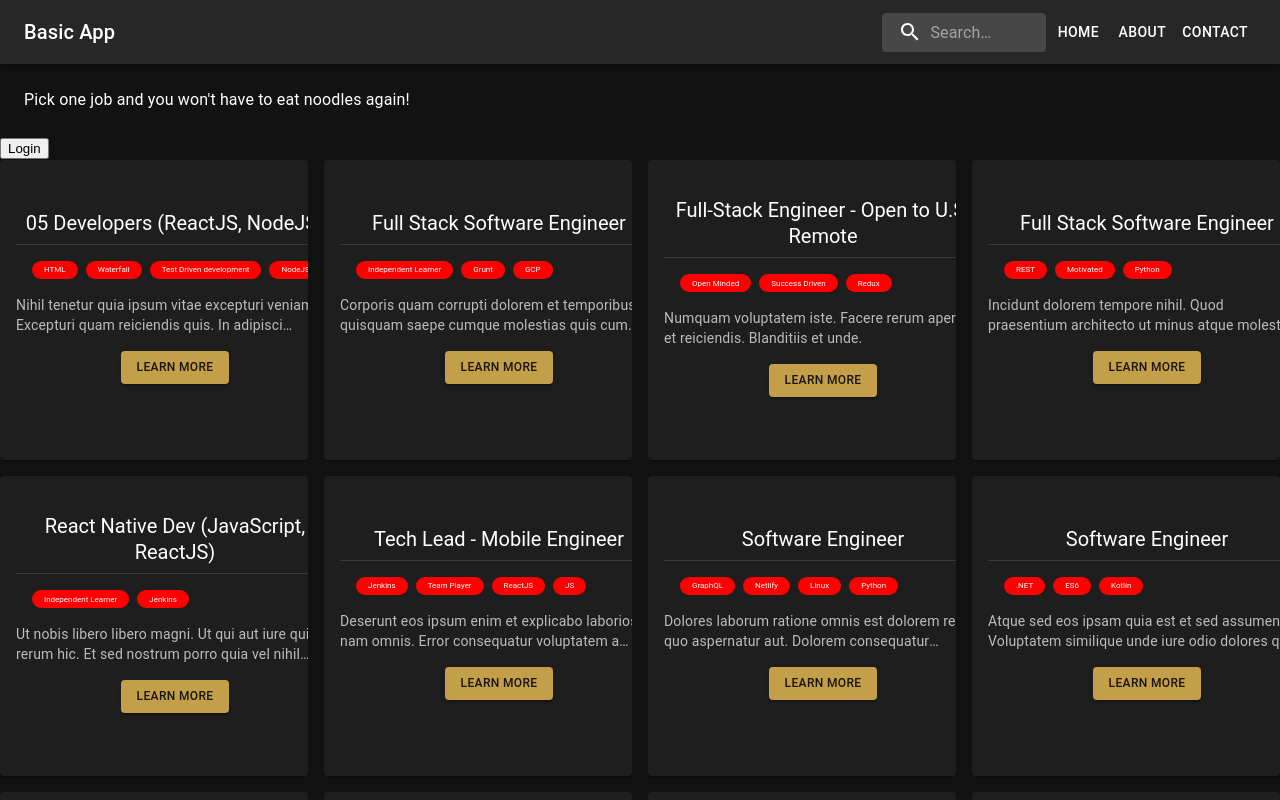
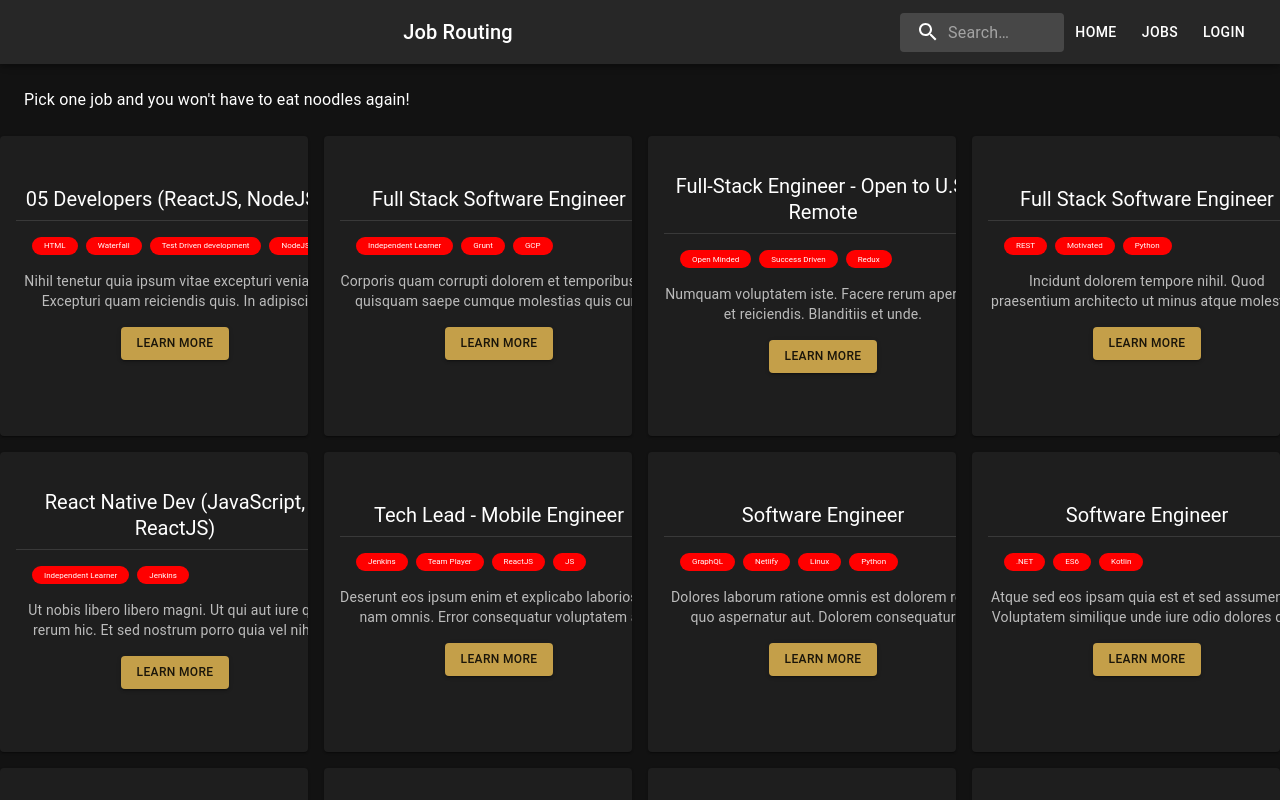
Before and after one commit to minhtam220/ftw_react_MuiBasicApp, a React (Create React App) app: page /home in a window 1280 px wide. Shown: the top 800 px of the page. Built offline with nearby package versions, Linux system fonts and the light colour scheme.

Commit message:
make use of authcontext

```diff
--- a/src/App.js
+++ b/src/App.js
@@ -10,12 +10,9 @@ import NavigationBar from "./components/NavigationBar";
 import JobCard from "./components/JobCard";
 import BasicPagination from "./components/BasicPagination";
 import { useState } from "react";
-import { Login } from "./components/Login";
-import { Logout } from "./components/Logout";
 
+//new codes
 import { Route, Routes, useLocation } from "react-router-dom";
-import { Main } from "./pages/Main";
-import { Modal } from "./pages/Modal";
 
 const theme = createTheme({
   palette: {
@@ -31,65 +28,29 @@ const theme = createTheme({
 
 export default function App() {
   //implement login
-  const [loggedIn, setLoggedIn] = useState(false);
+  const [loggedIn, setLoggedIn] = useState(true);
 
-  const handleLogin = (status) => {
-    setLoggedIn(status);
+  const handleLogin = () => {
+    setLoggedIn(true);
   };
 
-  const handleLogout = (status) => {
-    setLoggedIn(status);
+  const handleLogout = () => {
+    setLoggedIn(false);
   };
 
   //implement search
   let jobs = getJobs();
   let [searchParams, setSearchParams] = useSearchParams();
 
+  const location = useLocation();
+  const background = location.state && location.state.background;
+
   return (
     <ThemeProvider theme={theme}>
-      <NavigationBar
-        searchParams={searchParams}
-        setSearchParams={setSearchParams}
-      />
-      {loggedIn ? (
-        <Logout onLogout={handleLogout} />
-      ) : (
-        <Login onLogin={handleLogin} />
-      )}
-      <Grid container spacing={2}>
-        {jobs
-
-          .filter((job) => {
-            let filter = searchParams.get("filter");
-            if (!filter) return true;
-            let title = job.title.toLowerCase();
-            return title.startsWith(filter.toLowerCase());
-          })
-
-          .slice(0, 20)
-
-          .map((job) => (
-            <Grid item xs={12} md={4} lg={3}>
-              <JobCard
-                loggedIn={loggedIn}
-                handleLogin={handleLogin}
-                job={job}
-              />
-            </Grid>
-          ))}
-      </Grid>
-      <Box
-        sx={{
-          display: "flex",
-          justifyContent: "center",
-          p: 1,
-          m: 1,
-          bgcolor: "background.paper",
-          borderRadius: 1,
-        }}
-      >
-        <BasicPagination />
-      </Box>
+      <div className="App">
+        <NavigationBar></NavigationBar>
+        <Outlet></Outlet>
+      </div>
     </ThemeProvider>
   );
 }
--- /dev/null
+++ b/src/AuthContext.js
@@ -0,0 +1,21 @@
+import React, { createContext, useState } from "react";
+
+export const AuthContext = createContext();
+
+export const AuthProvider = ({ children }) => {
+  const [isAuthenticated, setIsAuthenticated] = useState(false);
+
+  const login = () => {
+    setIsAuthenticated(true);
+  };
+
+  const logout = () => {
+    setIsAuthenticated(false);
+  };
+
+  return (
+    <AuthContext.Provider value={{ isAuthenticated, login, logout }}>
+      {children}
+    </AuthContext.Provider>
+  );
+};
--- a/src/components/JobCard.js
+++ b/src/components/JobCard.js
@@ -9,7 +9,9 @@ import { Modal } from "@mui/material";
 import { useState } from "react";
 import { styled, alpha } from "@mui/material/styles";
 
-import { LoginForm } from "./LoginForm";
+import { getJob } from "../data.js";
+import { Link, Outlet, useSearchParams } from "react-router-dom";
+import { useParams, useNavigate, useLocation } from "react-router-dom";
 
 const style = {
   position: "absolute",
@@ -23,11 +25,13 @@ const style = {
   p: 4,
 };
 
-export default function JobCard({ loggedIn, handleLogin, job }) {
+export default function JobCard({ job }) {
   //implement modal
   const [open, setOpen] = React.useState(false);
   const handleOpen = () => setOpen(true);
   const handleClose = () => setOpen(false);
+
+  let navigate = useNavigate();
 
   return (
     <Card>
@@ -75,8 +79,12 @@ export default function JobCard({ loggedIn, handleLogin, job }) {
               borderRadius: 1,
             }}
           >
+            <Link
+              key={job.id}
+              to={`/jobs/${job.id}`}
+              style={{ textDecoration: "none" }}
+            >
               <Button
-              onClick={handleOpen}
                 variant="contained"
                 sx={{
                   alignContent: "center",
@@ -90,37 +98,7 @@ export default function JobCard({ loggedIn, handleLogin, job }) {
               >
                 Learn more
               </Button>
-            <Modal
-              open={open}
-              onClose={handleClose}
-              aria-labelledby="modal-modal-title"
-              aria-describedby="modal-modal-description"
-            >
-              {loggedIn ? (
-                <Box sx={style}>
-                  <Typography
-                    id="modal-modal-title"
-                    variant="h6"
-                    component="h2"
-                  >
-                    {job.title}
-                  </Typography>
-                  <Typography id="modal-modal-description" sx={{ mt: 2 }}>
-                    {job.description}
-                    <br />
-                    Location: {job.city}
-                    <br />
-                    Experience: {job.yearsXPExpected}
-                    <br />
-                    Salary: {job.salaryLow} - {job.salaryHigh}
-                  </Typography>
-                </Box>
-              ) : (
-                <Box sx={style}>
-                  <LoginForm handleLogin={handleLogin} />
-                </Box>
-              )}
-            </Modal>
+            </Link>
           </Box>
         </CardContent>
       </CardActionArea>
--- a/src/components/NavigationBar.js
+++ b/src/components/NavigationBar.js
@@ -16,6 +16,9 @@ import Button from "@mui/material/Button";
 import { styled, alpha } from "@mui/material";
 import InputBase from "@mui/material/InputBase";
 import SearchIcon from "@mui/icons-material/Search";
+
+import { useContext } from "react";
+import { AuthContext } from "../AuthContext";
 
 const Search = styled("div")(({ theme }) => ({
   position: "relative",
@@ -59,9 +62,9 @@ const StyledInputBase = styled(InputBase)(({ theme }) => ({
   },
 }));
 
-const navItems = ["Home", "About", "Contact"];
+const navItems = ["Home", "Jobs"];
 
-export default function NavigationBar({ searchParams, setSearchParams }) {
+export default function NavigationBar({ loggedIn, handleLogout }) {
   const [mobileOpen, setMobileOpen] = React.useState(false);
 
   const handleDrawerToggle = () => {
@@ -86,26 +89,20 @@ export default function NavigationBar({ searchParams, setSearchParams }) {
     </Box>
   );
 
+  const { login } = useContext(AuthContext);
+  const { isAuthenticated } = useContext(AuthContext);
+
   return (
     <Box sx={{ display: "flex" }}>
       <CssBaseline />
       <AppBar component="nav">
         <Toolbar>
-          <IconButton
-            color="inherit"
-            aria-label="open drawer"
-            edge="start"
-            onClick={handleDrawerToggle}
-            sx={{ mr: 2, display: { sm: "none" } }}
-          >
-            <MenuIcon />
-          </IconButton>
           <Typography
             variant="h6"
             component="div"
             sx={{ flexGrow: 1, display: { xs: "none", sm: "block" } }}
           >
-            Basic App
+            Job Routing
           </Typography>
 
           <Search>
@@ -115,27 +112,37 @@ export default function NavigationBar({ searchParams, setSearchParams }) {
             <StyledInputBase
               placeholder="Search…"
               inputProps={{ "aria-label": "search" }}
-              value={searchParams.get("filter") || ""}
-              onChange={(event) => {
-                let filter = event.target.value;
-                if (filter) {
-                  setSearchParams({ filter });
-                } else {
-                  setSearchParams({});
-                }
-              }}
+              value={""}
             />
           </Search>
 
           <Box sx={{ display: { xs: "none", sm: "block" } }}>
             {navItems.map((item) => (
-              <Button key={item} sx={{ color: "#fff" }}>
+              <Button key={item} sx={{ color: "#fff" }} href={`/${item}`}>
                 {item}
               </Button>
             ))}
           </Box>
+
+          <Box sx={{ display: { xs: "none", sm: "block" } }}>
+            {isAuthenticated ? (
+              <>
+                <Button sx={{ color: "#fff" }}>Hello Tam</Button>
+                <Button sx={{ color: "#fff" }} onClick={handleLogout}>
+                  Logout
+                </Button>
+              </>
+            ) : (
+              <>
+                <Button sx={{ color: "#fff" }} href={`/login`}>
+                  Login
+                </Button>
+              </>
+            )}
+          </Box>
         </Toolbar>
       </AppBar>
+
       <Box component="main" sx={{ p: 3 }}>
         <Toolbar />
         <Typography>
--- a/src/data.js
+++ b/src/data.js
@@ -1,5 +1,6 @@
 let jobs = [
   {
+    number: 0,
     id: "_cx62grqgd",
     companyId: "_1js1rb41w",
     title: "05 Developers (ReactJS, NodeJS)",
@@ -15,6 +16,7 @@ let jobs = [
     skills: ["HTML", "Waterfall", "Test Driven development", "NodeJS"],
   },
   {
+    number: 1,
     id: "_srt9zo8iz",
     companyId: "_xp6euaxae",
     title: "Full Stack Software Engineer",
@@ -30,6 +32,7 @@ let jobs = [
     skills: ["Independent Learner", "Grunt", "GCP"],
   },
   {
+    number: 2,
     id: "_hicjm0zgs",
     companyId: "_xp6euaxae",
     title: "Full-Stack Engineer - Open to U.S. Remote",
@@ -45,6 +48,7 @@ let jobs = [
     skills: ["Open Minded", "Success Driven", "Redux"],
   },
   {
+    number: 3,
     id: "_3ptahsno6",
     companyId: "_6s4fcvwqg",
     title: "Full Stack Software Engineer",
@@ -60,6 +64,7 @@ let jobs = [
     skills: ["REST", "Motivated", "Python"],
   },
   {
+    number: 4,
     id: "_o6m4p5c39",
     companyId: "_7xo50sanl",
     title: "React Native Dev (JavaScript, ReactJS)",
@@ -75,6 +80,7 @@ let jobs = [
     skills: ["Independent Learner", "Jenkins"],
   },
   {
+    number: 5,
     id: "_60sl6v1fo",
     companyId: "_lerjrekhx",
     title: "Tech Lead - Mobile Engineer",
@@ -97,6 +103,7 @@ let jobs = [
     ],
   },
   {
+    number: 6,
     id: "_59ky1v0i4",
     companyId: "_v86b2k3pv",
     title: "Software Engineer",
@@ -112,6 +119,7 @@ let jobs = [
     skills: ["GraphQL", "Netlify", "Linux", "Python"],
   },
   {
+    number: 7,
     id: "_9i69890qk",
     companyId: "_n85y8956i",
     title: "Software Engineer",
@@ -127,6 +135,7 @@ let jobs = [
     skills: [".NET", "ES6", "Kotlin"],
   },
   {
+    number: 8,
     id: "_7xywros7m",
     companyId: "_au9gk9akr",
     title: "Full Stack Developer (NodeJS, ReactJS)",
@@ -142,6 +151,7 @@ let jobs = [
     skills: ["Python", "Linux", "Independent Teammate"],
   },
   {
+    number: 9,
     id: "_d08d5p0ub",
     companyId: "_6s4fcvwqg",
     title: "Full Stack Software Engineer",
@@ -157,6 +167,7 @@ let jobs = [
     skills: ["Frontend", "Proactive Thinker", "Embedded Systems", "Vim"],
   },
   {
+    number: 10,
     id: "_53os00p0n",
     companyId: "_v86b2k3pv",
     title: "Full-stack Engineer (ReactJS, NodeJS)",
@@ -172,6 +183,7 @@ let jobs = [
     skills: ["JS", "VueJS", "Rancher"],
   },
   {
+    number: 11,
     id: "_5j4gwq5xc",
     companyId: "_1js1rb41w",
     title: "Full Stack Software Engineer",
@@ -187,6 +199,7 @@ let jobs = [
     skills: ["NPM", "Proactive Learner", "Rancher"],
   },
   {
+    number: 12,
     id: "_a5xilmap8",
     companyId: "_v86b2k3pv",
     title: "Frontend Engineer",
@@ -202,6 +215,7 @@ let jobs = [
     skills: ["Webpack", "Jenkins"],
   },
   {
+    number: 13,
     id: "_7ktixmpfu",
     companyId: "_2x5u1ahbm",
     title: "Full-stack Engineer (ReactJS, NodeJS)",
@@ -222,6 +236,6 @@ export function getJobs() {
   return jobs;
 }
 
-export function getJob(number) {
-  return jobs.find((job) => job.number === number);
+export function getJob(id) {
+  return jobs.find((job) => job.id === id);
 }
--- a/src/index.js
+++ b/src/index.js
@@ -1,11 +1,40 @@
 import React from "react";
 import ReactDOM from "react-dom/client";
+
+import { AuthProvider } from "./AuthContext";
+import {
+  BrowserRouter,
+  Routes,
+  Route,
+  Switch,
+  useParams,
+} from "react-router-dom";
+
 import App from "./App";
-import { BrowserRouter as Router } from "react-router-dom";
+import JobsPage from "./pages/JobsPage";
+import LoginPage from "./pages/LoginPage";
+import JobDetailPage from "./pages/JobDetailPage";
 
 const root = ReactDOM.createRoot(document.getElementById("root"));
 root.render(
-  <Router>
-    <App />
-  </Router>
+  <BrowserRouter>
+    <AuthProvider>
+      <Routes>
+        <Route path="/" element={<App />}>
+          <Route path="home" element={<JobsPage />} />
+          <Route path="jobs" element={<JobsPage />} />
+          <Route path="jobs/:jobId" element={<JobDetailPage />} />
+          <Route path="login" element={<LoginPage />} />
+        </Route>
+        <Route
+          path="*"
+          element={
+            <main style={{ padding: "1rem" }}>
+              <h2>There's nothing here!</h2>
+            </main>
+          }
+        />
+      </Routes>
+    </AuthProvider>
+  </BrowserRouter>
 );
--- /dev/null
+++ b/src/pages/JobDetailPage.js
@@ -0,0 +1,46 @@
+import * as React from "react";
+import Card from "@mui/material/Card";
+import CardContent from "@mui/material/CardContent";
+import Typography from "@mui/material/Typography";
+import { CardActionArea, Button, Box, Divider } from "@mui/material";
+import { Modal } from "@mui/material";
+import { useState } from "react";
+import { styled, alpha } from "@mui/material/styles";
+import { useParams, useNavigate, useLocation } from "react-router-dom";
+import { getJob } from "../data.js";
+
+const style = {
+  position: "absolute",
+  top: "50%",
+  left: "50%",
+  transform: "translate(-50%, -50%)",
+  width: 400,
+  bgcolor: "background.paper",
+  border: "2px solid #000",
+  boxShadow: 24,
+  p: 4,
+};
+
+export default function JobDetailPage() {
+  let navigate = useNavigate();
+  let location = useLocation();
+  let params = useParams();
+  let job = getJob(params.jobId);
+
+  return (
+    <Box sx={style}>
+      <Typography id="modal-modal-title" variant="h6" component="h2">
+        {job.title}
+      </Typography>
+      <Typography id="modal-modal-description" sx={{ mt: 2 }}>
+        {job.description}
+        <br />
+        Location: {job.city}
+        <br />
+        Experience: {job.yrsXPExpected}
+        <br />
+        Salary: {job.salaryLow} - {job.salaryHigh}
+      </Typography>
+    </Box>
+  );
+}
--- /dev/null
+++ b/src/pages/JobsPage.js
@@ -0,0 +1,59 @@
+import "../App.css";
+import { Link, useLocation, useSearchParams } from "react-router-dom";
+import { Grid } from "@mui/material";
+import JobCard from "../components/JobCard";
+import { getJobs } from "../data.js";
+import { Login } from "../components/Login";
+import { Logout } from "../components/Logout";
+import { createTheme, ThemeProvider } from "@mui/material/styles";
+
+import { useContext } from "react";
+import { AuthContext } from "../AuthContext";
+
+const theme = createTheme({
+  palette: {
+    mode: "dark",
+    primary: {
+      main: "#90caf9",
+      light: "#e3f2fd",
+      dark: "#42a5f5",
+      contrastText: "rgba(0,0,0,0.87)",
+    },
+  },
+});
+
+export default function JobsPage() {
+  const location = useLocation();
+
+  const { isAuthenticated } = useContext(AuthContext);
+  const { login } = useContext(AuthContext);
+  const { logout } = useContext(AuthContext);
+
+  //implement search
+  let jobs = getJobs();
+  let [searchParams, setSearchParams] = useSearchParams();
+
+  return (
+    <ThemeProvider theme={theme}>
+      <div>
+        <Grid container spacing={2}>
+          {jobs
+            .filter((job) => {
+              let filter = searchParams.get("filter");
+              if (!filter) return true;
+              let title = job.title.toLowerCase();
+              return title.startsWith(filter.toLowerCase());
+            })
+
+            .slice(0, 20)
+
+            .map((job) => (
+              <Grid item xs={12} md={4} lg={3}>
+                <JobCard key={job.id} job={job} />
+              </Grid>
+            ))}
+        </Grid>
+      </div>
+    </ThemeProvider>
+  );
+}
--- a/src/components/LoginForm.js
+++ b/src/pages/LoginPage.js
@@ -8,19 +8,41 @@ import Box from "@mui/material/Box";
 import Typography from "@mui/material/Typography";
 import Container from "@mui/material/Container";
 import { useState } from "react";
+import { useNavigate } from "react-router-dom";
 
-export function LoginForm(handleLogin) {
+import { useContext } from "react";
+import { AuthContext } from "../AuthContext";
+
+export default function LoginPage() {
+  const { isAuthenticated } = useContext(AuthContext);
+  const { login } = useContext(AuthContext);
+  const { logout } = useContext(AuthContext);
+
+  let navigate = useNavigate();
+
   const handleSubmit = (event) => {
     event.preventDefault();
+    /*
     const data = new FormData(event.currentTarget);
     console.log({
       email: data.get("email"),
       password: data.get("password"),
     });
+    */
+    if (isAuthenticated) {
+      navigate("/jobs");
+    } else {
+      login();
+      navigate("/jobs");
+    }
   };
 
-  const [username, setUsername] = useState("");
-  const [password, setPassword] = useState("");
+  const handleLogin = () => {
+    //event.preventDefault();
+
+    login();
+    navigate("/jobs");
+  };
 
   return (
     <Container component="main" maxWidth="xs">
@@ -36,10 +58,10 @@ export function LoginForm(handleLogin) {
         <Typography component="h1" variant="h5">
           Log in
         </Typography>
-        <Box component="form" onSubmit={handleSubmit} noValidate sx={{ mt: 1 }}>
+        <Box component="form" noValidate sx={{ mt: 1 }}>
           <TextField
             margin="normal"
-            required
+            noRequired
             fullWidth
             id="email"
             label="Email Address"
@@ -52,7 +74,7 @@ export function LoginForm(handleLogin) {
           />
           <TextField
             margin="normal"
-            required
+            noRequired
             fullWidth
             name="password"
             label="Password"
```
Also changed, not shown: src/App_old.js (added, +95 -0 lines), src/pages/Main.js (deleted, +0 -13 lines), src/pages/Modal.js (deleted, +0 -13 lines). Lines whose indentation alone changed are shown as unchanged.
